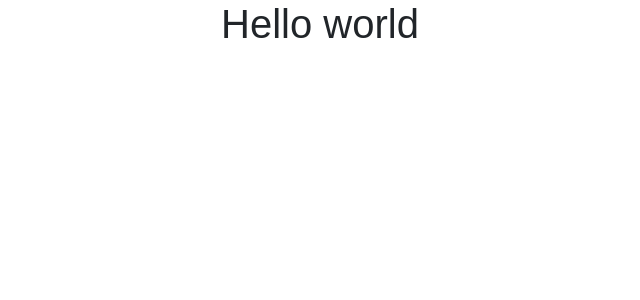
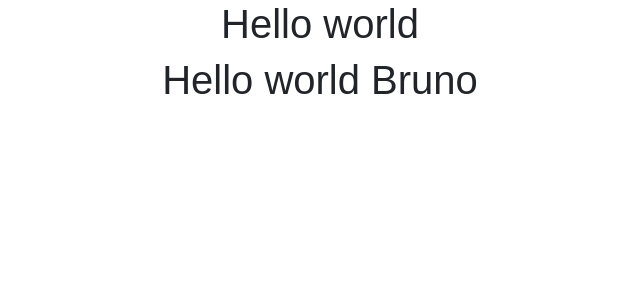
Before and after one commit to mauricio-alves/project02_ironhack, a React (Create React App) app: page / in a window 1280 px wide. Shown: the top 300 px of the page, without its empty margins (320-960 px from the left). Built offline with nearby package versions, Linux system fonts and the light colour scheme.

Commit message:
first commit bruno

```diff
--- a/src/App.js
+++ b/src/App.js
@@ -4,6 +4,7 @@ export function App() {
   return (
     <div className="App">
       <h1>Hello world</h1>
+      <h1>Hello world Bruno</h1>
     </div>
   );
 }
```
